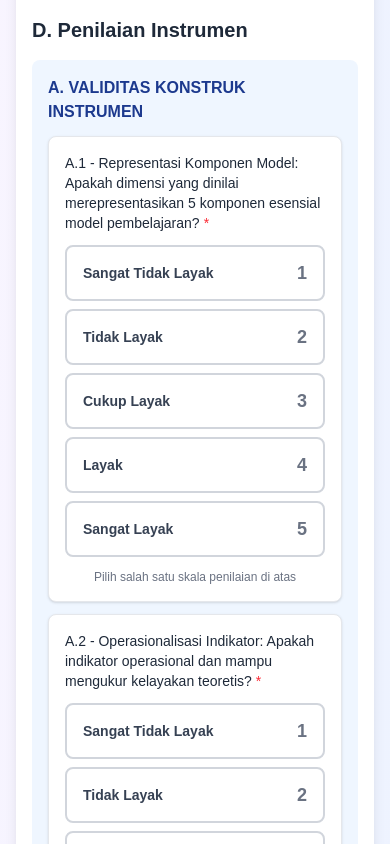
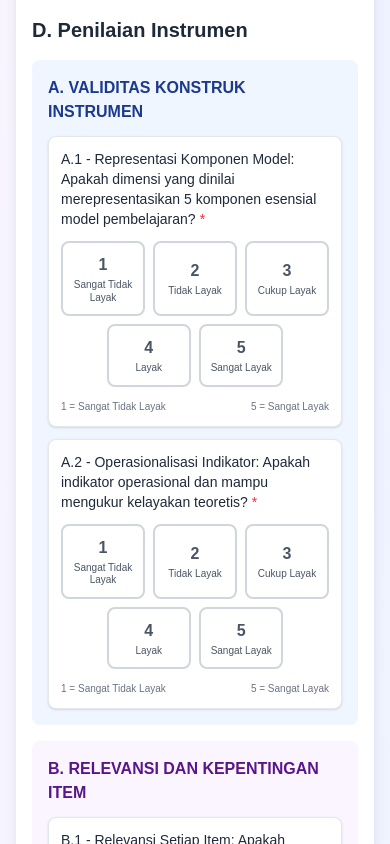
Before and after one commit to ivankazzzz/ValidasiV3, a Next.js app: page /validasi-konstruk in a window 390 px wide. Shown: the part 1040-1884 px from the top of the page. Built offline with nearby package versions, Linux system fonts and the light colour scheme.

Commit message:
Improve rating scale responsive layout: horizontal grid on all screen sizes with optimized mobile layout (3+2 grid)

```diff
--- a/components/RatingScale.tsx
+++ b/components/RatingScale.tsx
@@ -20,36 +20,92 @@ const scales = [
 
 export default function RatingScale({ label, value, onChange, required = true }: RatingScaleProps) {
   return (
-    <div className="bg-white p-4 rounded-lg shadow-sm border border-gray-200 hover:border-indigo-300 transition-colors">
+    <div className="bg-white p-3 md:p-4 rounded-lg shadow-sm border border-gray-200 hover:border-indigo-300 transition-colors">
       <label className="block text-sm font-medium text-gray-800 mb-3">
         {label}
         {required && <span className="text-red-500 ml-1">*</span>}
       </label>
-      <div className="flex flex-col gap-2">
+
+      {/* Desktop & Tablet: 5 columns horizontal */}
+      <div className="hidden sm:grid sm:grid-cols-5 gap-2">
         {scales.map((scale) => (
           <button
             key={scale.value}
             type="button"
             onClick={() => onChange(scale.value)}
-            className={`w-full px-4 py-3 rounded-lg border-2 transition-all duration-200 text-left ${
+            className={`px-2 py-3 rounded-lg border-2 transition-all duration-200 ${
               value === scale.value
                 ? `border-${scale.color}-500 bg-${scale.color}-50 ring-2 ring-${scale.color}-200`
                 : 'border-gray-300 hover:border-gray-400 bg-white'
             }`}
           >
-            <div className="flex items-center justify-between">
-              <div className={`font-semibold text-sm md:text-base ${value === scale.value ? `text-${scale.color}-700` : 'text-gray-700'}`}>
+            <div className="text-center">
+              <div className={`font-bold text-lg mb-1 ${value === scale.value ? `text-${scale.color}-700` : 'text-gray-600'}`}>
+                {scale.value}
+              </div>
+              <div className={`text-xs leading-tight ${value === scale.value ? `text-${scale.color}-700` : 'text-gray-600'}`}>
                 {scale.label}
-              </div>
-              <div className={`font-bold text-lg ${value === scale.value ? `text-${scale.color}-700` : 'text-gray-500'}`}>
-                {scale.value}
               </div>
             </div>
           </button>
         ))}
       </div>
-      <div className="mt-3 text-xs text-gray-500 text-center">
-        Pilih salah satu skala penilaian di atas
+
+      {/* Mobile: 2 rows layout for better readability */}
+      <div className="sm:hidden space-y-2">
+        {/* Row 1: Options 1-3 */}
+        <div className="grid grid-cols-3 gap-2">
+          {scales.slice(0, 3).map((scale) => (
+            <button
+              key={scale.value}
+              type="button"
+              onClick={() => onChange(scale.value)}
+              className={`px-2 py-2.5 rounded-lg border-2 transition-all duration-200 ${
+                value === scale.value
+                  ? `border-${scale.color}-500 bg-${scale.color}-50 ring-2 ring-${scale.color}-200`
+                  : 'border-gray-300 hover:border-gray-400 bg-white'
+              }`}
+            >
+              <div className="text-center">
+                <div className={`font-bold text-base mb-0.5 ${value === scale.value ? `text-${scale.color}-700` : 'text-gray-600'}`}>
+                  {scale.value}
+                </div>
+                <div className={`text-[10px] leading-tight ${value === scale.value ? `text-${scale.color}-700` : 'text-gray-600'}`}>
+                  {scale.label}
+                </div>
+              </div>
+            </button>
+          ))}
+        </div>
+        {/* Row 2: Options 4-5 centered */}
+        <div className="grid grid-cols-2 gap-2 max-w-[66%] mx-auto">
+          {scales.slice(3, 5).map((scale) => (
+            <button
+              key={scale.value}
+              type="button"
+              onClick={() => onChange(scale.value)}
+              className={`px-2 py-2.5 rounded-lg border-2 transition-all duration-200 ${
+                value === scale.value
+                  ? `border-${scale.color}-500 bg-${scale.color}-50 ring-2 ring-${scale.color}-200`
+                  : 'border-gray-300 hover:border-gray-400 bg-white'
+              }`}
+            >
+              <div className="text-center">
+                <div className={`font-bold text-base mb-0.5 ${value === scale.value ? `text-${scale.color}-700` : 'text-gray-600'}`}>
+                  {scale.value}
+                </div>
+                <div className={`text-[10px] leading-tight ${value === scale.value ? `text-${scale.color}-700` : 'text-gray-600'}`}>
+                  {scale.label}
+                </div>
+              </div>
+            </button>
+          ))}
+        </div>
+      </div>
+
+      <div className="mt-3 flex justify-between text-[10px] sm:text-xs text-gray-500">
+        <span>1 = Sangat Tidak Layak</span>
+        <span>5 = Sangat Layak</span>
       </div>
     </div>
   );
```
